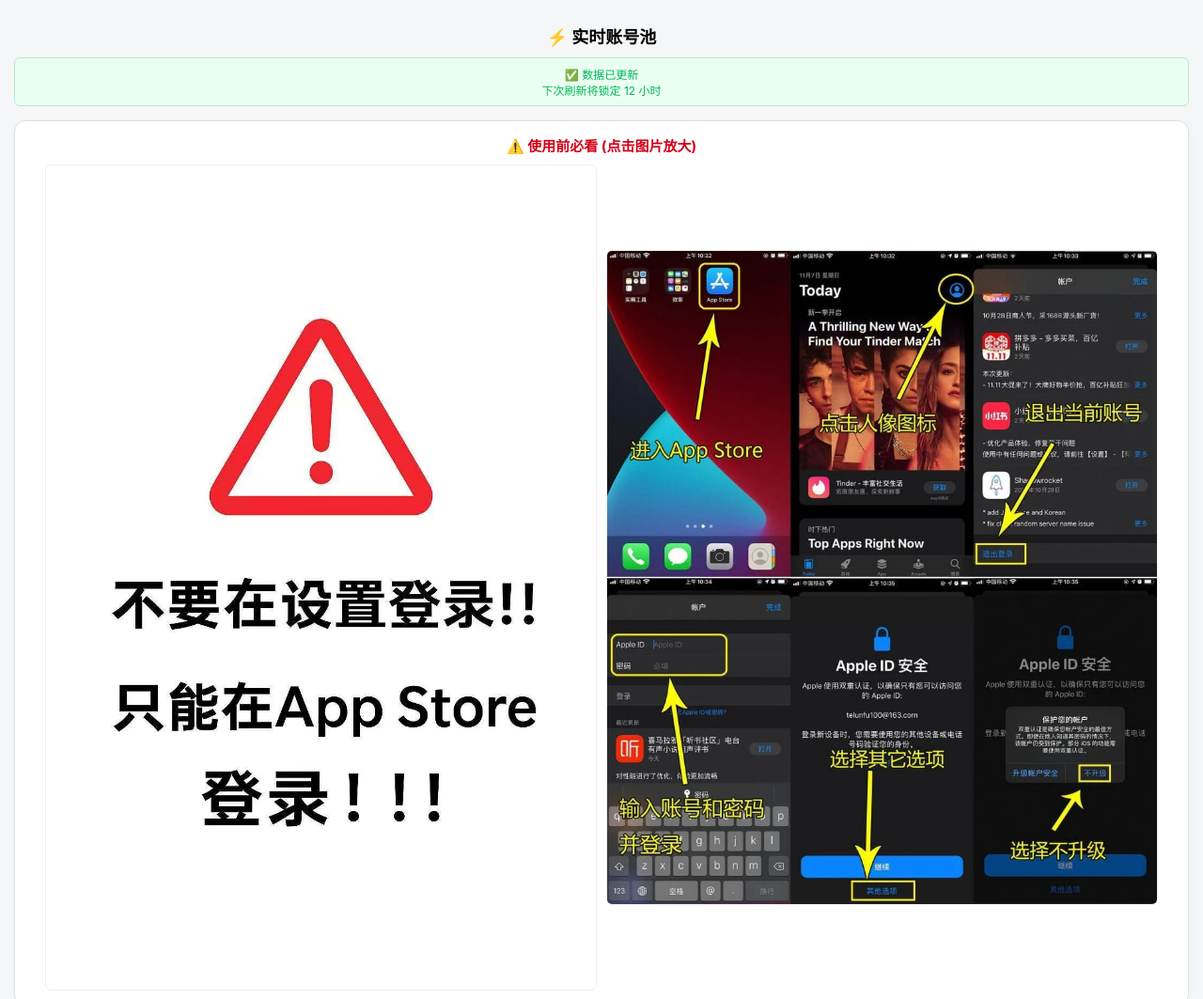
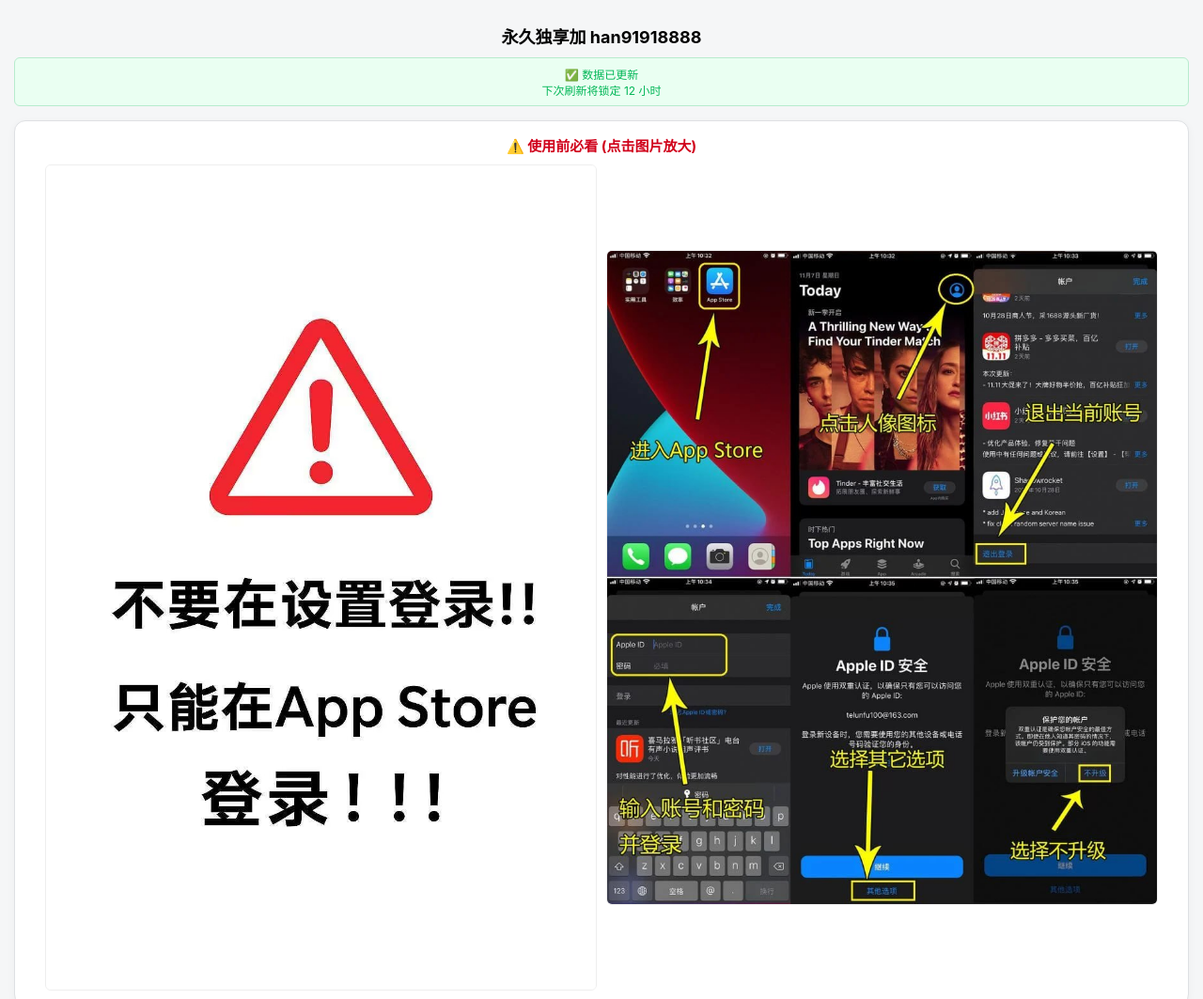
Before and after one commit to Chenghana/woko-monitor, a website: page index.html in a window 1280 px wide. Shown: the top 1063 px of the page at 94% size. Drawn offline with Linux system fonts and the light colour scheme; some packages are replaced by stand-ins of ours; a script that the page names is missing.

Commit message:
Update index.html

```diff
--- a/index.html
+++ b/index.html
@@ -3,7 +3,7 @@
 <head>
     <meta charset="UTF-8">
     <meta name="viewport" content="width=device-width, initial-scale=1.0, maximum-scale=1.0, user-scalable=no">
-    <title>账号监控池</title>
+    <title>Appleid分享</title>
     <script async src="//busuanzi.ibruce.info/busuanzi/2.3/busuanzi.pure.mini.js"></script>
     <style>
         /* 📱 基础样式 */
@@ -98,7 +98,7 @@
 </head>
 <body>
 
-    <h2>⚡️ 实时账号池</h2>
+    <h2>永久独享加 han91918888</h2>
 
     <div class="visitor-count">
         <span id="busuanzi_container_site_uv" style="display:none">👤 访客: <span id="busuanzi_value_site_uv">--</span></span>
```
